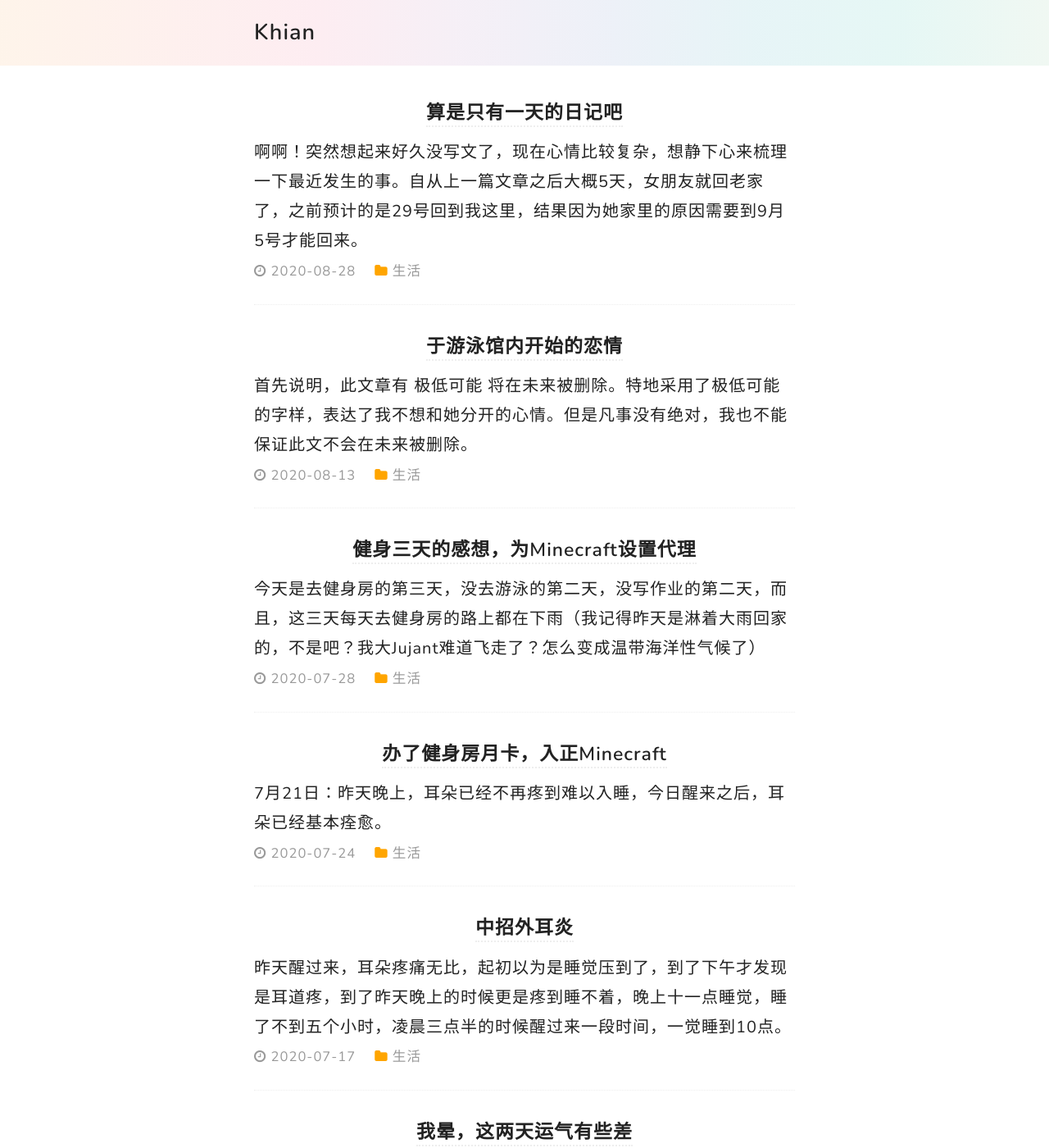
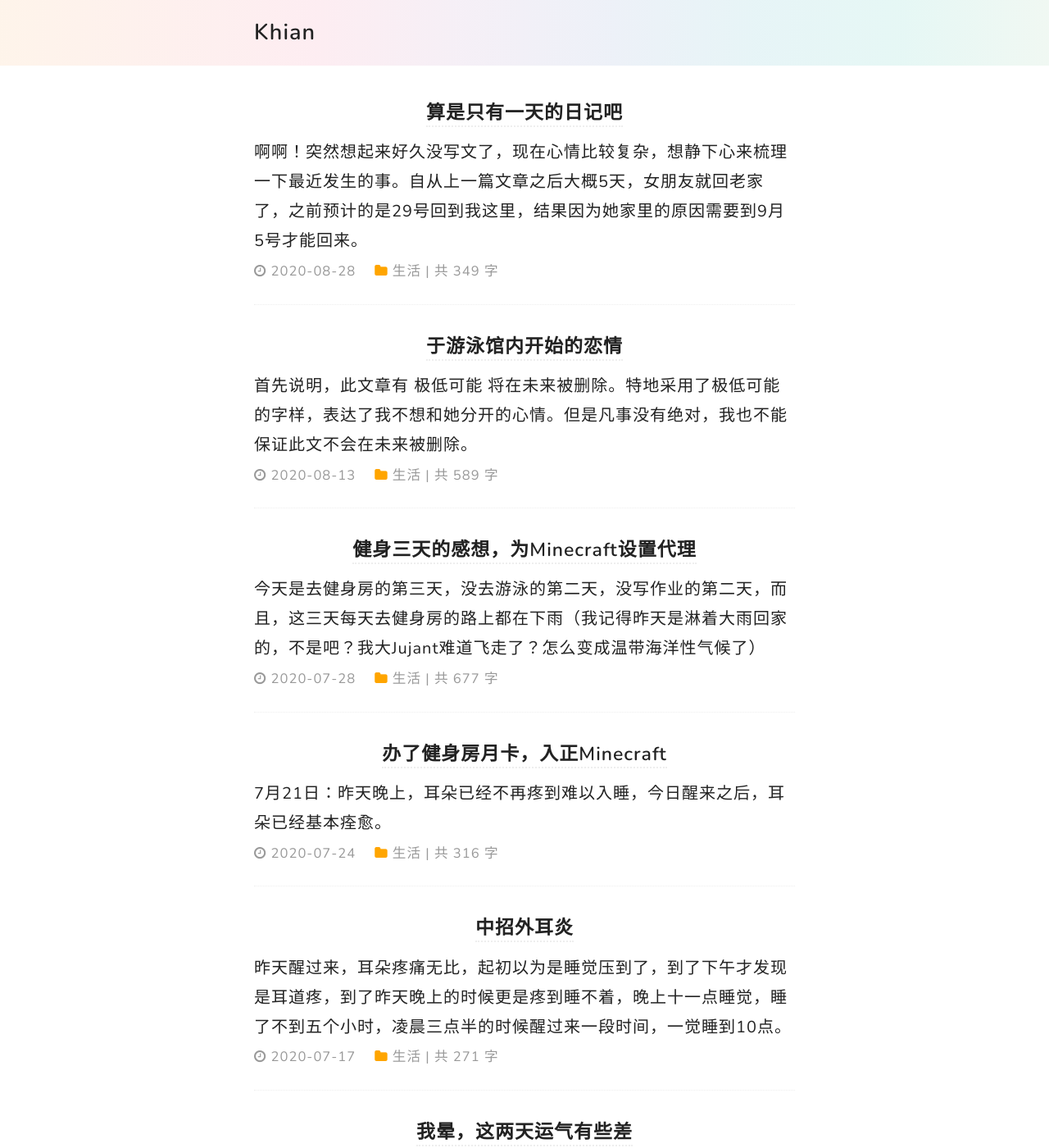
Before and after one commit to Jawutzh/nst, a Jekyll site: the page built from index.html, in a window 1280 px wide and 1400 px high. Shown: the whole window at 82% size. Built offline with Jekyll 4.4.1, drawn with Linux system fonts in a browser that asks for light colours; nearby versions of some CDN libraries; the list of posts is cut into pages by our own code; some of the changed text lies outside the part shown.

Commit message:
Update index.html

```diff
--- a/index.html
+++ b/index.html
@@ -7,7 +7,7 @@
 		<h3 class="post-title"><a href="{{ site.url }}{{ post.url }}" class="post-link">{{ post.title }}</a></h3>
 		<div class="post-card-content">
 			<p class="post-excerpt">{{ post.excerpt | strip_html }}</p>
-			<p class="post-info-index"><i class="fa fa-clock-o"></i> {{ post.date | date: "%Y-%m-%d" }}　 <i class="fa fa-folder orange"></i> {{ post.category }}</p>
+			<p class="post-info-index"><i class="fa fa-clock-o"></i> {{ post.date | date: "%Y-%m-%d" }}　 <i class="fa fa-folder orange"></i> {{ post.category }}  | 共 {{ post.content | strip_html | strip_newlines | remove: " " | size }} 字</p>
 		</div>
 	</div>
  {% endfor %}
```
